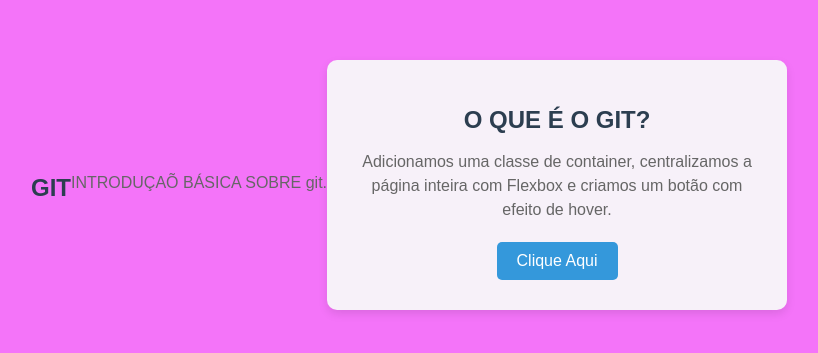
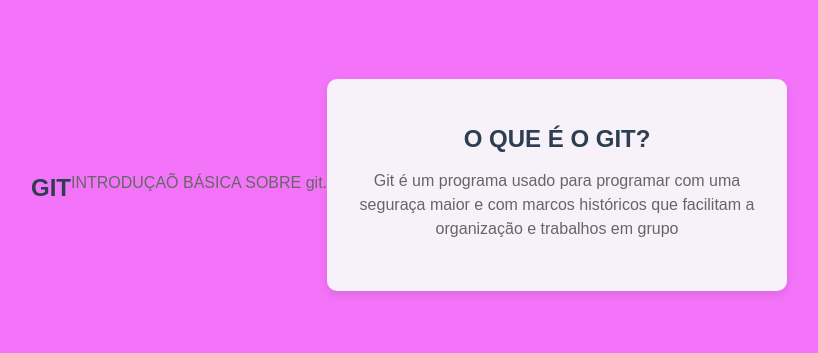
Before and after one commit to samuelmarotta166-ai/git-treino2, a plain HTML site: page index.html in a window 1280 px wide. Shown: the part 215-568 px from the top of the page, without its empty margins (231-1049 px from the left). Drawn offline with Linux system fonts and the light colour scheme.

Commit message:
atualização do horário e remoção do button no html e css

```diff
--- a/index.html
+++ b/index.html
@@ -19,8 +19,7 @@
 
     <div class="card">
         <h1>O QUE É O GIT?</h1>
-        <p>Adicionamos uma classe de container, centralizamos a página inteira com Flexbox e criamos um botão com efeito de hover.</p>
-        <button class="btn">Clique Aqui</button>
+        <p>Git é um programa usado para programar com uma seguraça maior e com marcos históricos que facilitam a organização e trabalhos em grupo</p>
     </div>
 
 </body>
--- a/style.css
+++ b/style.css
@@ -29,14 +29,3 @@
             line-height: 1.5;
             margin-bottom: 20px;
         }
-
-       .btn {
-            background-color: #3498db;
-            color: white;
-            border: none;
-            padding: 10px 20px;
-            font-size: 16px;
-            border-radius: 5px;
-            cursor: pointer;
-            transition: background-color 0.3s ease;
-        }
```
Also changed, not shown: 2 other files.
